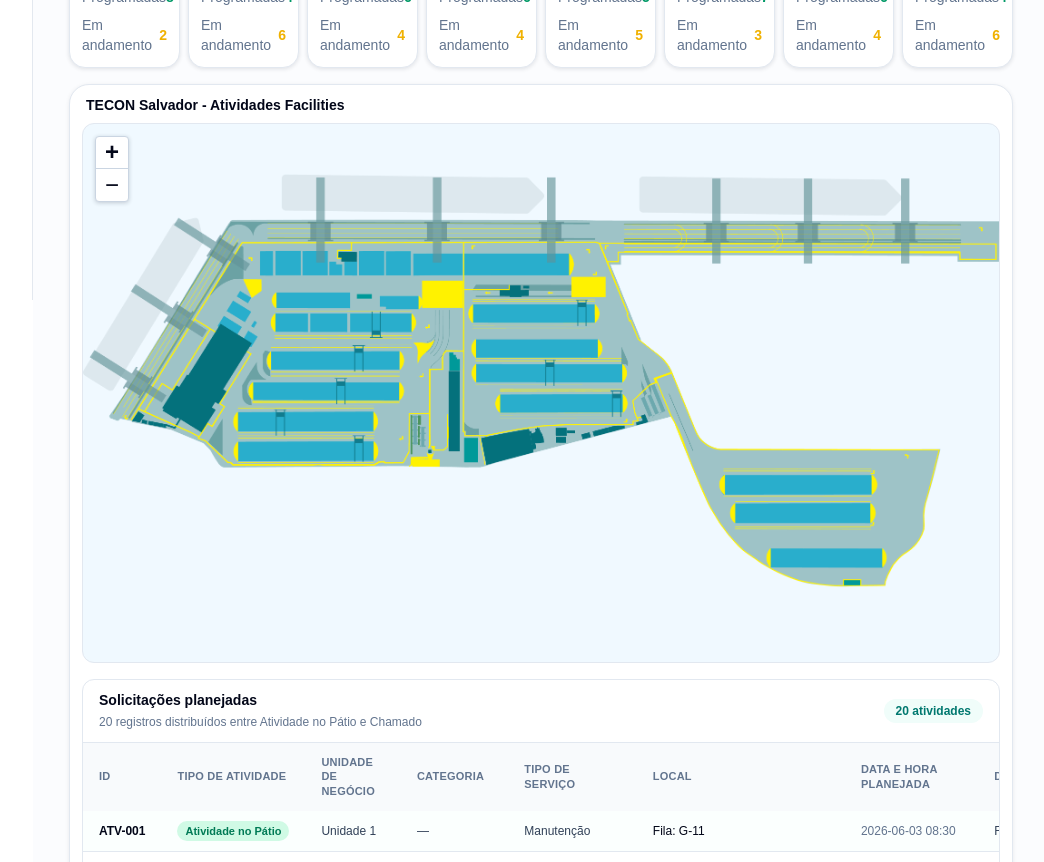
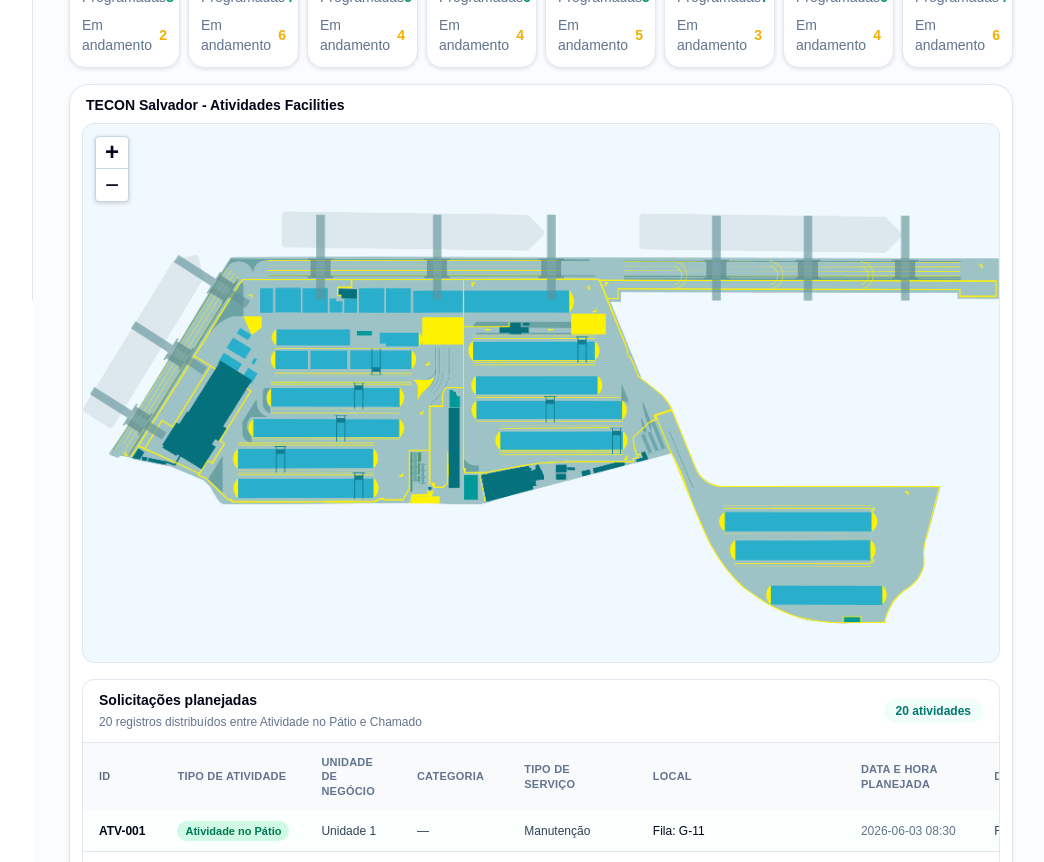
Before and after one commit to BAQ2002/OpsHub-Facilities, a Next.js app: page / in a window 1280 px wide. Shown: the part 500-1362 px from the top of the page, without its empty margins (231-1275 px from the left). Built offline with nearby package versions, Linux system fonts and the light colour scheme.

Commit message:
Block page scroll during map zoom

```diff
--- a/app/_components/FacilitiesMap.tsx
+++ b/app/_components/FacilitiesMap.tsx
@@ -1,8 +1,8 @@
 "use client";
 
 import Image from "next/image";
-import { useCallback, useMemo, useRef, useState } from "react";
-import type { WheelEvent } from "react";
+import { useCallback, useEffect, useMemo, useRef, useState } from "react";
+import type { PointerEvent } from "react";
 
 type FacilitiesMapProps = {
   image: {
@@ -13,20 +13,54 @@ type FacilitiesMapProps = {
   };
 };
 
-const zoomLevels = [100, 125, 150, 175, 200];
+type MapView = {
+  scale: number;
+  x: number;
+  y: number;
+};
+
+type DragState = {
+  pointerId: number;
+  lastX: number;
+  lastY: number;
+};
+
+const minZoom = 1;
+const maxZoom = 2;
+const zoomStep = 0.25;
+
+function clamp(value: number, min: number, max: number) {
+  return Math.min(Math.max(value, min), max);
+}
+
+function clampMapView(view: MapView, width: number, height: number): MapView {
+  const minX = width * (1 - view.scale);
+  const minY = height * (1 - view.scale);
+
+  return {
+    scale: view.scale,
+    x: clamp(view.x, minX, 0),
+    y: clamp(view.y, minY, 0),
+  };
+}
 
 export default function FacilitiesMap({ image }: FacilitiesMapProps) {
   const viewportRef = useRef<HTMLDivElement>(null);
-  const [zoomIndex, setZoomIndex] = useState(0);
-  const zoom = zoomLevels[zoomIndex];
+  const dragStateRef = useRef<DragState | null>(null);
+  const [isDragging, setIsDragging] = useState(false);
+  const [view, setView] = useState<MapView>({ scale: minZoom, x: 0, y: 0 });
 
-  const imageStyle = useMemo(
-    () => ({ width: `${zoom}%`, maxWidth: "none" }),
-    [zoom],
+  const mapStyle = useMemo(
+    () => ({
+      transform: `translate3d(${view.x}px, ${view.y}px, 0) scale(${view.scale})`,
+      transformOrigin: "top left",
+    }),
+    [view.scale, view.x, view.y],
   );
 
-  const handleWheel = useCallback((event: WheelEvent<HTMLDivElement>) => {
+  const handleWheel = useCallback((event: WheelEvent) => {
     event.preventDefault();
+    event.stopPropagation();
 
     const viewport = viewportRef.current;
     if (!viewport) {
@@ -36,24 +70,104 @@ export default function FacilitiesMap({ image }: FacilitiesMapProps) {
     const bounds = viewport.getBoundingClientRect();
     const cursorX = event.clientX - bounds.left;
     const cursorY = event.clientY - bounds.top;
-    const scrollRatioX = (viewport.scrollLeft + cursorX) / viewport.scrollWidth;
-    const scrollRatioY = (viewport.scrollTop + cursorY) / viewport.scrollHeight;
 
-    setZoomIndex((current) => {
-      const next = event.deltaY < 0 ? current + 1 : current - 1;
-      const nextIndex = Math.min(Math.max(next, 0), zoomLevels.length - 1);
+    setView((current) => {
+      const nextScale = clamp(
+        current.scale + (event.deltaY < 0 ? zoomStep : -zoomStep),
+        minZoom,
+        maxZoom,
+      );
 
-      if (nextIndex === current) {
+      if (nextScale === current.scale) {
         return current;
       }
 
-      requestAnimationFrame(() => {
-        viewport.scrollLeft = scrollRatioX * viewport.scrollWidth - cursorX;
-        viewport.scrollTop = scrollRatioY * viewport.scrollHeight - cursorY;
+      const mapPointX = (cursorX - current.x) / current.scale;
+      const mapPointY = (cursorY - current.y) / current.scale;
+
+      return clampMapView(
+        {
+          scale: nextScale,
+          x: cursorX - mapPointX * nextScale,
+          y: cursorY - mapPointY * nextScale,
+        },
+        bounds.width,
+        bounds.height,
+      );
     });
+  }, []);
 
-      return nextIndex;
-    });
+  useEffect(() => {
+    const viewport = viewportRef.current;
+    if (!viewport) {
+      return;
+    }
+
+    viewport.addEventListener("wheel", handleWheel, { passive: false });
+
+    return () => {
+      viewport.removeEventListener("wheel", handleWheel);
+    };
+  }, [handleWheel]);
+
+  const handlePointerDown = useCallback((event: PointerEvent<HTMLDivElement>) => {
+    if (event.button !== 0) {
+      return;
+    }
+
+    event.preventDefault();
+    event.currentTarget.setPointerCapture(event.pointerId);
+    dragStateRef.current = {
+      pointerId: event.pointerId,
+      lastX: event.clientX,
+      lastY: event.clientY,
+    };
+    setIsDragging(true);
+  }, []);
+
+  const handlePointerMove = useCallback((event: PointerEvent<HTMLDivElement>) => {
+    const dragState = dragStateRef.current;
+    const viewport = viewportRef.current;
+
+    if (!dragState || dragState.pointerId !== event.pointerId || !viewport) {
+      return;
+    }
+
+    event.preventDefault();
+
+    const deltaX = event.clientX - dragState.lastX;
+    const deltaY = event.clientY - dragState.lastY;
+    dragStateRef.current = {
+      ...dragState,
+      lastX: event.clientX,
+      lastY: event.clientY,
+    };
+
+    const bounds = viewport.getBoundingClientRect();
+    setView((current) =>
+      clampMapView(
+        {
+          ...current,
+          x: current.x + deltaX,
+          y: current.y + deltaY,
+        },
+        bounds.width,
+        bounds.height,
+      ),
+    );
+  }, []);
+
+  const stopDragging = useCallback((event: PointerEvent<HTMLDivElement>) => {
+    if (dragStateRef.current?.pointerId !== event.pointerId) {
+      return;
+    }
+
+    if (event.currentTarget.hasPointerCapture(event.pointerId)) {
+      event.currentTarget.releasePointerCapture(event.pointerId);
+    }
+
+    dragStateRef.current = null;
+    setIsDragging(false);
   }, []);
 
   return (
@@ -72,21 +186,29 @@ export default function FacilitiesMap({ image }: FacilitiesMapProps) {
 
       <div
         ref={viewportRef}
-        className="overflow-auto"
-        onWheel={handleWheel}
-        style={{ aspectRatio: `${image.width} / ${image.height}` }}
+        className={`relative overflow-hidden touch-none select-none ${isDragging ? "cursor-grabbing" : "cursor-grab"}`}
+        onPointerCancel={stopDragging}
+        onPointerDown={handlePointerDown}
+        onPointerMove={handlePointerMove}
+        onPointerUp={stopDragging}
+        style={{
+          aspectRatio: `${image.width} / ${image.height}`,
+          overscrollBehavior: "contain",
+        }}
       >
+        <div className="h-full w-full will-change-transform" style={mapStyle}>
           <Image
             src={image.src}
             alt={image.alt}
             width={image.width}
             height={image.height}
-          className="h-auto object-contain transition-[width] duration-200 ease-out"
-          style={imageStyle}
+            className="h-full w-full object-contain"
+            draggable={false}
             preload
             sizes="(min-width: 1680px) 1544px, calc(100vw - 96px)"
           />
         </div>
       </div>
+    </div>
   );
 }
```
Lines whose indentation alone changed are shown as unchanged.
